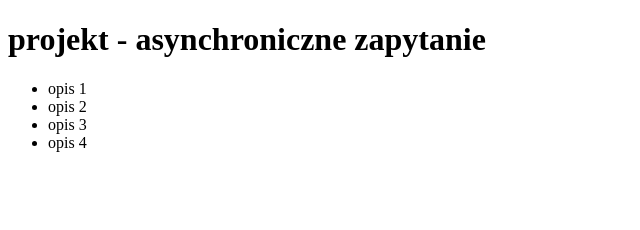
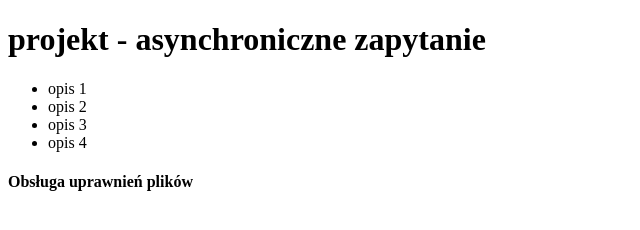
Before and after one commit to Szymioneko/projekt1, a plain HTML site: page index.html in a window 1280 px wide. Shown: the whole page, without its empty margins (0-640 px from the left). Drawn offline with Linux system fonts and the light colour scheme.

Commit message:
Dodanie nagłówka h4 do projektu1

```diff
--- a/index.html
+++ b/index.html
@@ -14,5 +14,6 @@
         <li>opis 3</li>
         <li>opis 4</li>
     </ul>
+    <h4>Obsługa uprawnień plików</h4>
 </body>
 </html>
```
